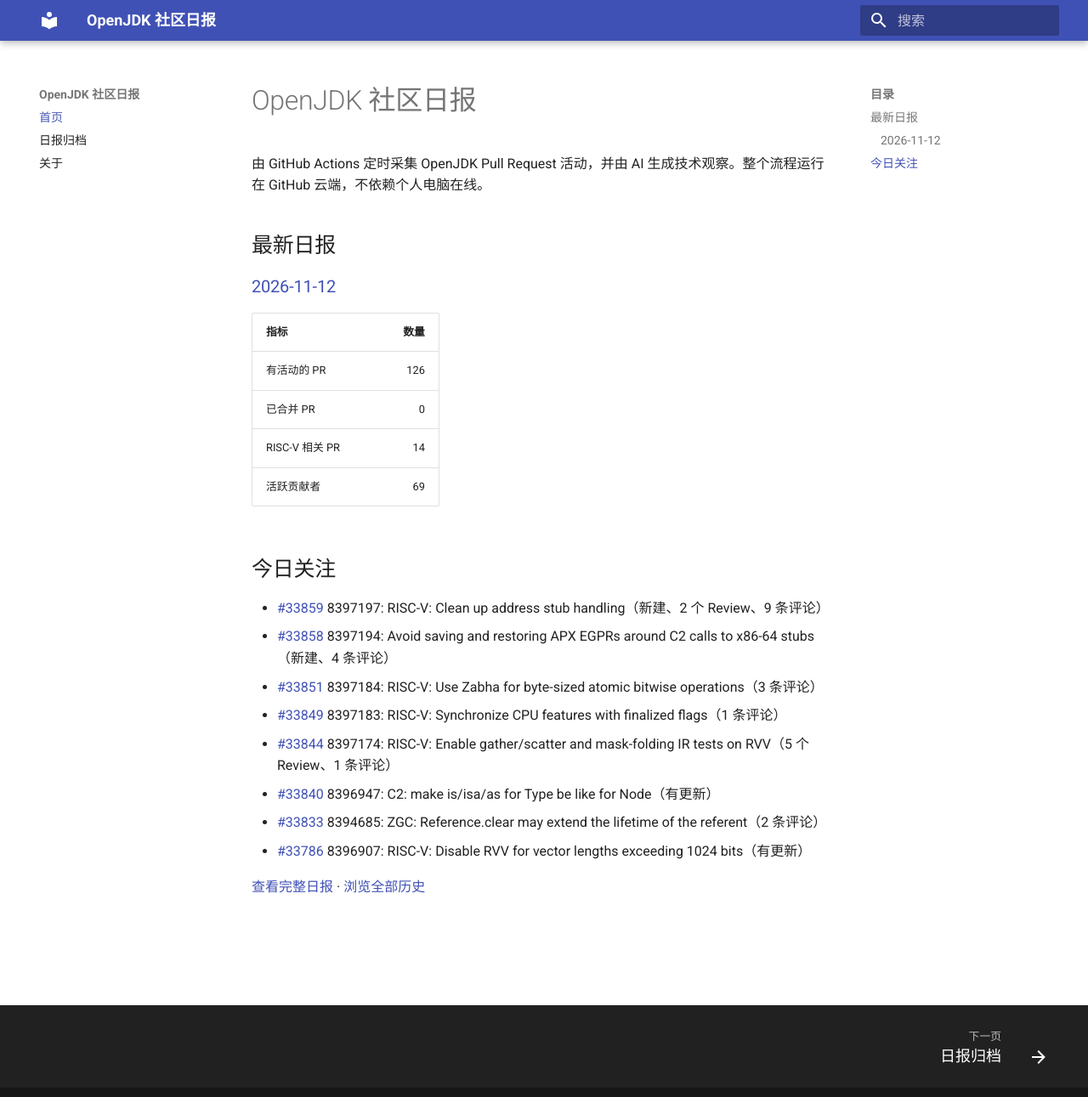
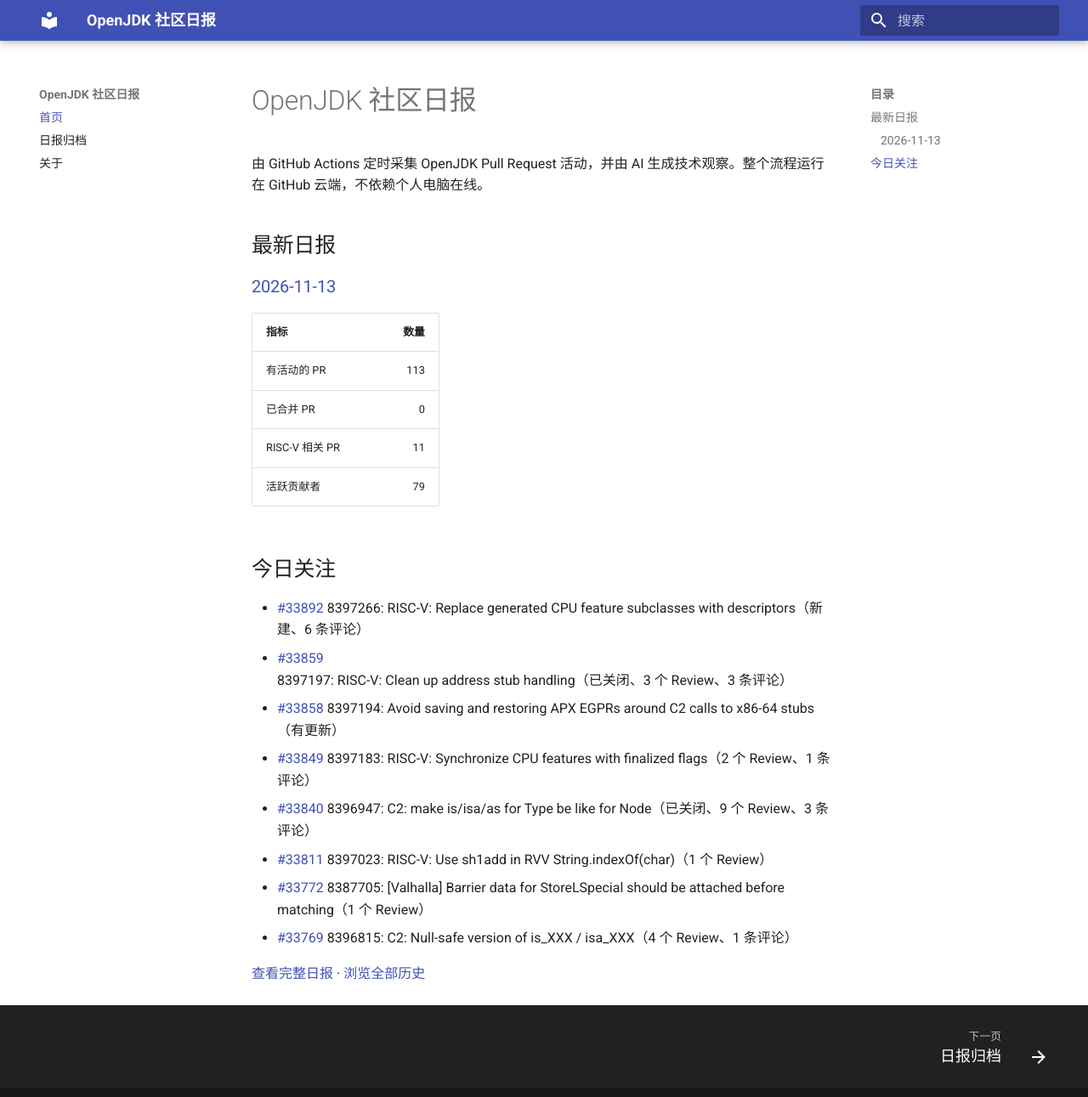
Before and after one commit to DingliZhang/openjdk-daily, an MkDocs documentation site: the page built from docs/index.md, in a window 1280 px wide and 1304 px high. Shown: the top 1291 px of the window at 85% size. Built offline with MkDocs 1.6.1 and Material for MkDocs 9.7.7, drawn with Linux system fonts in a browser that asks for light colours.

Commit message:
report: add OpenJDK daily report

```diff
--- a/docs/index.md
+++ b/docs/index.md
@@ -4,24 +4,24 @@
 
 ## 最新日报
 
-### [2026-11-12](reports/2026/2026-11-12.md)
+### [2026-11-13](reports/2026/2026-11-13.md)
 
 | 指标 | 数量 |
 |---|---:|
-| 有活动的 PR | 126 |
+| 有活动的 PR | 113 |
 | 已合并 PR | 0 |
-| RISC-V 相关 PR | 14 |
-| 活跃贡献者 | 69 |
+| RISC-V 相关 PR | 11 |
+| 活跃贡献者 | 79 |
 
 ## 今日关注
 
-- [#33859](https://github.com/openjdk/jdk/pull/33859) 8397197: RISC-V: Clean up address stub handling（新建、2 个 Review、9 条评论）
-- [#33858](https://github.com/openjdk/jdk/pull/33858) 8397194: Avoid saving and restoring APX EGPRs around C2 calls to x86-64 stubs（新建、4 条评论）
-- [#33851](https://github.com/openjdk/jdk/pull/33851) 8397184: RISC-V: Use Zabha for byte-sized atomic bitwise operations（3 条评论）
-- [#33849](https://github.com/openjdk/jdk/pull/33849) 8397183: RISC-V: Synchronize CPU features with finalized flags（1 条评论）
-- [#33844](https://github.com/openjdk/jdk/pull/33844) 8397174: RISC-V: Enable gather/scatter and mask-folding IR tests on RVV（5 个 Review、1 条评论）
-- [#33840](https://github.com/openjdk/jdk/pull/33840) 8396947: C2: make is/isa/as for Type be like for Node（有更新）
-- [#33833](https://github.com/openjdk/jdk/pull/33833) 8394685: ZGC: Reference.clear may extend the lifetime of the referent（2 条评论）
-- [#33786](https://github.com/openjdk/jdk/pull/33786) 8396907: RISC-V: Disable RVV for vector lengths exceeding 1024 bits（有更新）
+- [#33892](https://github.com/openjdk/jdk/pull/33892) 8397266: RISC-V: Replace generated CPU feature subclasses with descriptors（新建、6 条评论）
+- [#33859](https://github.com/openjdk/jdk/pull/33859) 8397197: RISC-V: Clean up address stub handling（已关闭、3 个 Review、3 条评论）
+- [#33858](https://github.com/openjdk/jdk/pull/33858) 8397194: Avoid saving and restoring APX EGPRs around C2 calls to x86-64 stubs（有更新）
+- [#33849](https://github.com/openjdk/jdk/pull/33849) 8397183: RISC-V: Synchronize CPU features with finalized flags（2 个 Review、1 条评论）
+- [#33840](https://github.com/openjdk/jdk/pull/33840) 8396947: C2: make is/isa/as for Type be like for Node（已关闭、9 个 Review、3 条评论）
+- [#33811](https://github.com/openjdk/jdk/pull/33811) 8397023: RISC-V: Use sh1add in RVV String.indexOf(char)（1 个 Review）
+- [#33772](https://github.com/openjdk/jdk/pull/33772) 8387705: [Valhalla] Barrier data for StoreLSpecial should be attached before matching（1 个 Review）
+- [#33769](https://github.com/openjdk/jdk/pull/33769) 8396815: C2: Null-safe version of is_XXX / isa_XXX（4 个 Review、1 条评论）
 
-[查看完整日报](reports/2026/2026-11-12.md) · [浏览全部历史](reports/index.md)
+[查看完整日报](reports/2026/2026-11-13.md) · [浏览全部历史](reports/index.md)
```
Also changed, not shown: docs/reports/2026/2026-11-13.md (added, +225 -0 lines), docs/reports/index.md (+2 -1 lines), 2 other files.
